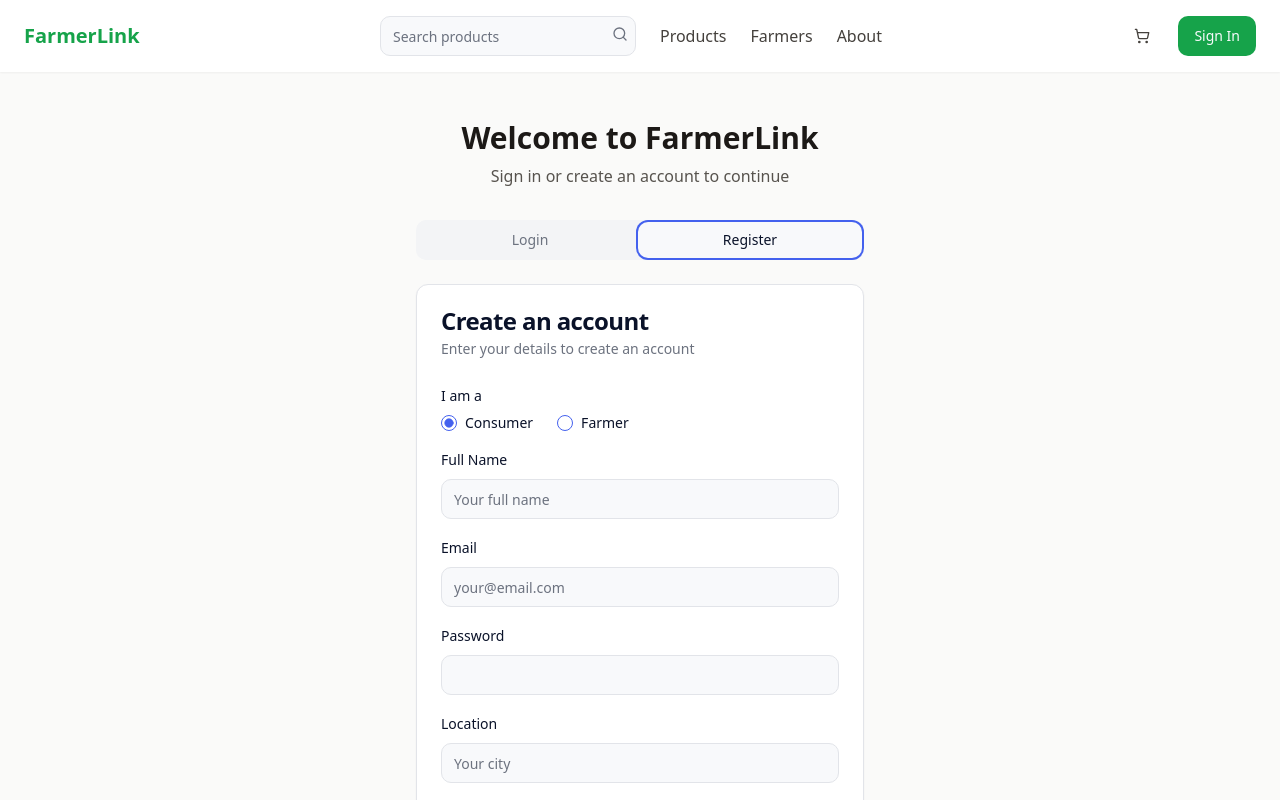
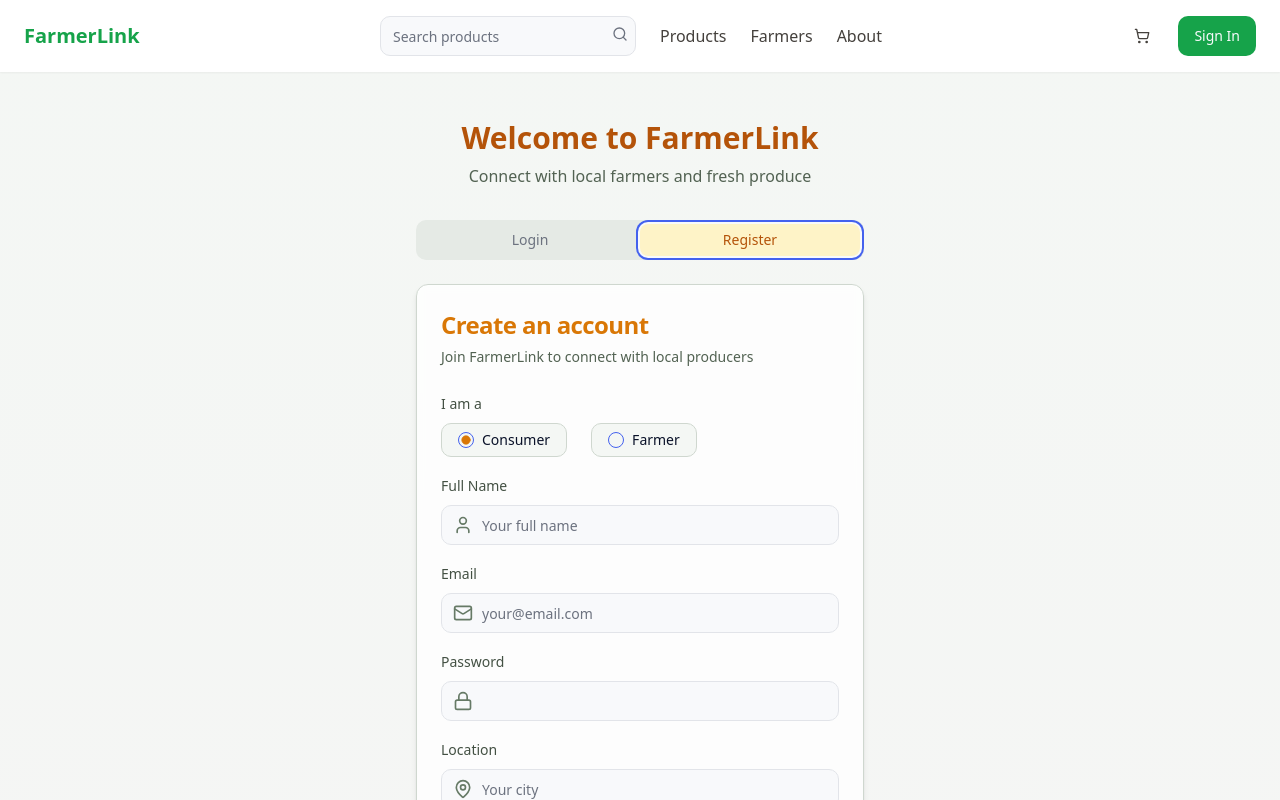
Before and after one commit to birajprajapati09/farmerlink-exchange, a React (Vite) app: page /auth in a window 1280 px wide. Both pictures are taken after a click on the tab "Register". Shown: the top 800 px of the page. Built offline with nearby package versions, Linux system fonts and the light colour scheme.

Commit message:
Update user interface
This commit updates the user interface.

```diff
--- a/src/pages/Auth.tsx
+++ b/src/pages/Auth.tsx
@@ -14,6 +14,7 @@ import { Form, FormControl, FormField, FormItem, FormLabel, FormMessage } from "
 import { useToast } from "@/hooks/use-toast";
 import Navbar from "@/components/Navbar";
 import Footer from "@/components/Footer";
+import { User, Lock, Mail, MapPin, Home } from "lucide-react";
 
 // Define schemas for form validation
 const loginSchema = z.object({
@@ -109,41 +110,44 @@ const Auth = () => {
   };
 
   return (
-    <div className="min-h-screen flex flex-col">
+    <div className="min-h-screen flex flex-col bg-gradient-to-b from-sage-50 to-stone-100">
       <Navbar />
 
-      <div className="flex-1 flex items-center justify-center py-12 px-4 sm:px-6 lg:px-8 bg-stone-50">
+      <div className="flex-1 flex items-center justify-center py-12 px-4 sm:px-6 lg:px-8">
         <div className="w-full max-w-md">
           <div className="text-center mb-8">
-            <h2 className="text-3xl font-bold text-stone-900">Welcome to FarmerLink</h2>
-            <p className="mt-2 text-stone-600">Sign in or create an account to continue</p>
+            <h2 className="text-3xl font-bold text-amber-700">Welcome to FarmerLink</h2>
+            <p className="mt-2 text-sage-600">Connect with local farmers and fresh produce</p>
           </div>
 
           <Tabs defaultValue="login" className="w-full">
-            <TabsList className="grid grid-cols-2 w-full mb-6">
-              <TabsTrigger value="login">Login</TabsTrigger>
-              <TabsTrigger value="register">Register</TabsTrigger>
+            <TabsList className="grid grid-cols-2 w-full mb-6 bg-sage-100">
+              <TabsTrigger value="login" className="data-[state=active]:bg-amber-100 data-[state=active]:text-amber-700">Login</TabsTrigger>
+              <TabsTrigger value="register" className="data-[state=active]:bg-amber-100 data-[state=active]:text-amber-700">Register</TabsTrigger>
             </TabsList>
 
             <TabsContent value="login">
-              <Card>
-                <CardHeader>
-                  <CardTitle>Login to your account</CardTitle>
-                  <CardDescription>
-                    Enter your email and password to login
+              <Card className="border-sage-200 bg-white/80 backdrop-blur-sm shadow-md">
+                <CardHeader className="pb-2">
+                  <CardTitle className="text-2xl text-amber-600">Login to your account</CardTitle>
+                  <CardDescription className="text-sage-600">
+                    Enter your email and password to access your account
                   </CardDescription>
                 </CardHeader>
                 <Form {...loginForm}>
                   <form onSubmit={loginForm.handleSubmit(onLoginSubmit)}>
-                    <CardContent className="space-y-4">
+                    <CardContent className="space-y-5 pt-4">
                       <FormField
                         control={loginForm.control}
                         name="email"
                         render={({ field }) => (
                           <FormItem>
-                            <FormLabel>Email</FormLabel>
+                            <FormLabel className="text-sage-700">Email</FormLabel>
                             <FormControl>
-                              <Input placeholder="your@email.com" {...field} />
+                              <div className="relative">
+                                <Mail className="absolute left-3 top-2.5 h-5 w-5 text-sage-500" />
+                                <Input placeholder="your@email.com" className="pl-10" {...field} />
+                              </div>
                             </FormControl>
                             <FormMessage />
                           </FormItem>
@@ -151,8 +155,8 @@ const Auth = () => {
                       />
                       <div className="space-y-2">
                         <div className="flex items-center justify-between">
-                          <FormLabel>Password</FormLabel>
-                          <Link to="/forgot-password" className="text-sm text-green-600 hover:text-green-700">
+                          <FormLabel className="text-sage-700">Password</FormLabel>
+                          <Link to="/forgot-password" className="text-sm text-amber-600 hover:text-amber-700">
                             Forgot password?
                           </Link>
                         </div>
@@ -162,7 +166,10 @@ const Auth = () => {
                           render={({ field }) => (
                             <FormItem>
                               <FormControl>
-                                <Input type="password" {...field} />
+                                <div className="relative">
+                                  <Lock className="absolute left-3 top-2.5 h-5 w-5 text-sage-500" />
+                                  <Input type="password" className="pl-10" {...field} />
+                                </div>
                               </FormControl>
                               <FormMessage />
                             </FormItem>
@@ -170,10 +177,10 @@ const Auth = () => {
                         />
                       </div>
                     </CardContent>
-                    <CardFooter>
+                    <CardFooter className="pt-2">
                       <Button
                         type="submit"
-                        className="w-full bg-green-600 hover:bg-green-700"
+                        className="w-full bg-amber-600 hover:bg-amber-700"
                         disabled={isLoading}
                       >
                         {isLoading ? "Logging in..." : "Login"}
@@ -185,22 +192,22 @@ const Auth = () => {
             </TabsContent>
 
             <TabsContent value="register">
-              <Card>
-                <CardHeader>
-                  <CardTitle>Create an account</CardTitle>
-                  <CardDescription>
-                    Enter your details to create an account
+              <Card className="border-sage-200 bg-white/80 backdrop-blur-sm shadow-md">
+                <CardHeader className="pb-2">
+                  <CardTitle className="text-2xl text-amber-600">Create an account</CardTitle>
+                  <CardDescription className="text-sage-600">
+                    Join FarmerLink to connect with local producers
                   </CardDescription>
                 </CardHeader>
                 <Form {...registerForm}>
                   <form onSubmit={registerForm.handleSubmit(onRegisterSubmit)}>
-                    <CardContent className="space-y-4">
+                    <CardContent className="space-y-4 pt-4">
                       <FormField
                         control={registerForm.control}
                         name="role"
                         render={({ field }) => (
                           <FormItem className="space-y-2">
-                            <FormLabel>I am a</FormLabel>
+                            <FormLabel className="text-sage-700">I am a</FormLabel>
                             <FormControl>
                               <RadioGroup
                                 value={field.value}
@@ -210,13 +217,13 @@ const Auth = () => {
                                 }}
                                 className="flex space-x-4"
                               >
-                                <div className="flex items-center space-x-2">
-                                  <RadioGroupItem value="consumer" id="consumer" />
-                                  <Label htmlFor="consumer">Consumer</Label>
+                                <div className="flex items-center space-x-2 px-4 py-2 rounded-md bg-sage-50 border border-sage-200">
+                                  <RadioGroupItem value="consumer" id="consumer" className="text-amber-600" />
+                                  <Label htmlFor="consumer" className="cursor-pointer">Consumer</Label>
                                 </div>
-                                <div className="flex items-center space-x-2">
-                                  <RadioGroupItem value="farmer" id="farmer" />
-                                  <Label htmlFor="farmer">Farmer</Label>
+                                <div className="flex items-center space-x-2 px-4 py-2 rounded-md bg-sage-50 border border-sage-200">
+                                  <RadioGroupItem value="farmer" id="farmer" className="text-amber-600" />
+                                  <Label htmlFor="farmer" className="cursor-pointer">Farmer</Label>
                                 </div>
                               </RadioGroup>
                             </FormControl>
@@ -230,9 +237,12 @@ const Auth = () => {
                         name="name"
                         render={({ field }) => (
                           <FormItem>
-                            <FormLabel>Full Name</FormLabel>
+                            <FormLabel className="text-sage-700">Full Name</FormLabel>
                             <FormControl>
-                              <Input placeholder="Your full name" {...field} />
+                              <div className="relative">
+                                <User className="absolute left-3 top-2.5 h-5 w-5 text-sage-500" />
+                                <Input placeholder="Your full name" className="pl-10" {...field} />
+                              </div>
                             </FormControl>
                             <FormMessage />
                           </FormItem>
@@ -244,9 +254,12 @@ const Auth = () => {
                         name="email"
                         render={({ field }) => (
                           <FormItem>
-                            <FormLabel>Email</FormLabel>
+                            <FormLabel className="text-sage-700">Email</FormLabel>
                             <FormControl>
-                              <Input type="email" placeholder="your@email.com" {...field} />
+                              <div className="relative">
+                                <Mail className="absolute left-3 top-2.5 h-5 w-5 text-sage-500" />
+                                <Input type="email" placeholder="your@email.com" className="pl-10" {...field} />
+                              </div>
                             </FormControl>
                             <FormMessage />
                           </FormItem>
@@ -258,9 +271,12 @@ const Auth = () => {
                         name="password"
                         render={({ field }) => (
                           <FormItem>
-                            <FormLabel>Password</FormLabel>
+                            <FormLabel className="text-sage-700">Password</FormLabel>
                             <FormControl>
-                              <Input type="password" {...field} />
+                              <div className="relative">
+                                <Lock className="absolute left-3 top-2.5 h-5 w-5 text-sage-500" />
+                                <Input type="password" className="pl-10" {...field} />
+                              </div>
                             </FormControl>
                             <FormMessage />
                           </FormItem>
@@ -273,9 +289,12 @@ const Auth = () => {
                           name="farmName"
                           render={({ field }) => (
                             <FormItem>
-                              <FormLabel>Farm Name</FormLabel>
+                              <FormLabel className="text-sage-700">Farm Name</FormLabel>
                               <FormControl>
-                                <Input placeholder="Your farm name" {...field} />
+                                <div className="relative">
+                                  <Home className="absolute left-3 top-2.5 h-5 w-5 text-sage-500" />
+                                  <Input placeholder="Your farm name" className="pl-10" {...field} />
+                                </div>
                               </FormControl>
                               <FormMessage />
                             </FormItem>
@@ -288,19 +307,22 @@ const Auth = () => {
                         name="location"
                         render={({ field }) => (
                           <FormItem>
-                            <FormLabel>Location</FormLabel>
+                            <FormLabel className="text-sage-700">Location</FormLabel>
                             <FormControl>
-                              <Input placeholder="Your city" {...field} />
+                              <div className="relative">
+                                <MapPin className="absolute left-3 top-2.5 h-5 w-5 text-sage-500" />
+                                <Input placeholder="Your city" className="pl-10" {...field} />
+                              </div>
                             </FormControl>
                             <FormMessage />
                           </FormItem>
                         )}
                       />
                     </CardContent>
-                    <CardFooter>
+                    <CardFooter className="pt-2">
                       <Button
                         type="submit"
-                        className="w-full bg-green-600 hover:bg-green-700"
+                        className="w-full bg-amber-600 hover:bg-amber-700"
                         disabled={isLoading}
                       >
                         {isLoading ? "Creating Account..." : "Create Account"}
```
